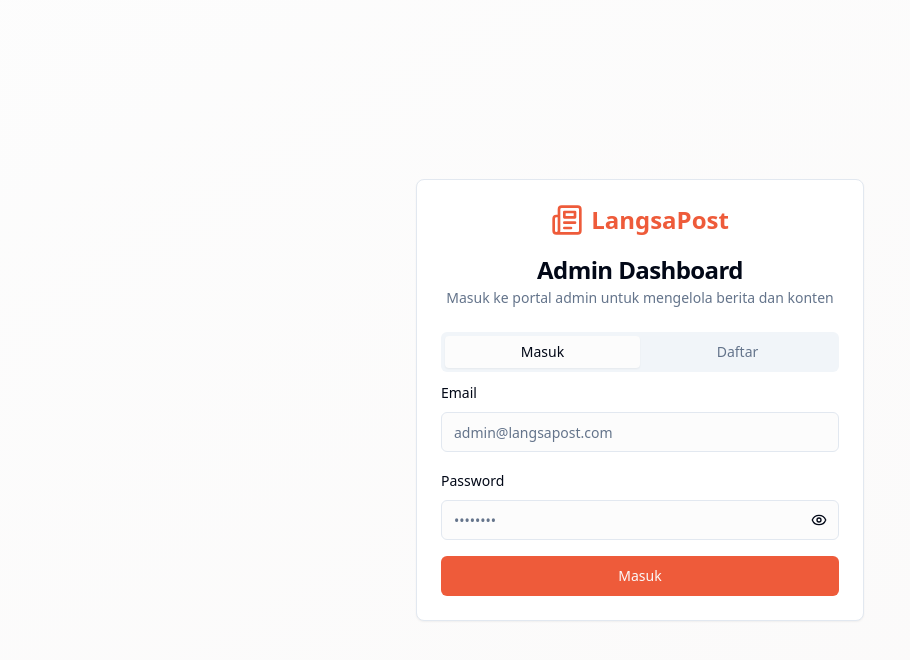
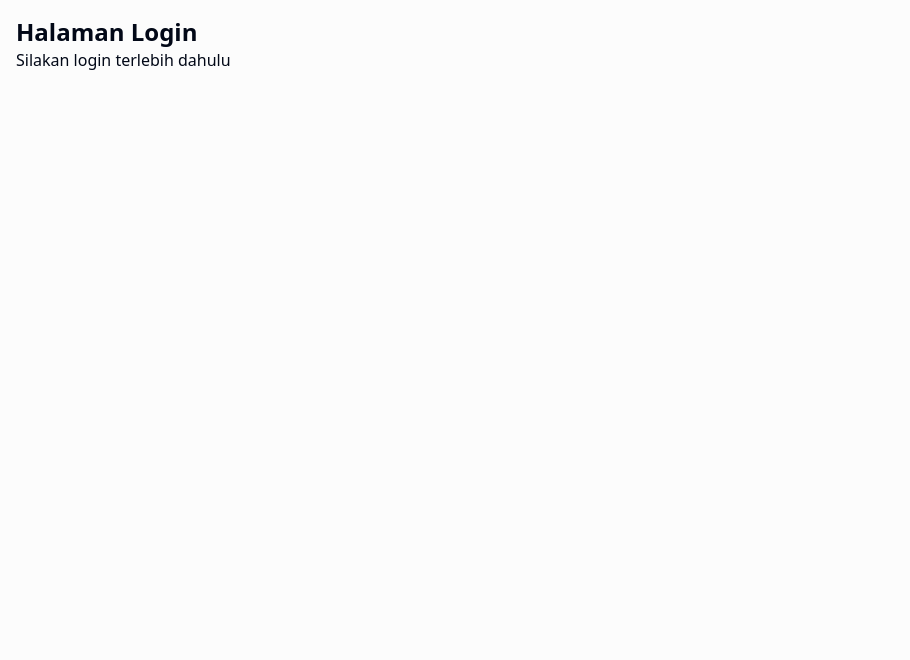
Before and after one commit to 04042015/langsapost-admin-nexus, a React (Vite) app: page /auth in a window 1280 px wide. Shown: the top 660 px of the page, without its empty margins (0-910 px from the left). Built offline with nearby package versions, Linux system fonts and the light colour scheme.

Commit message:
Update Auth.tsx

```diff
--- a/src/pages/Auth.tsx
+++ b/src/pages/Auth.tsx
@@ -1,196 +1,8 @@
-import { useState } from 'react';
-import { Navigate } from 'react-router-dom';
-import { useAuth } from '@/hooks/useAuth';
-import { Button } from '@/components/ui/button';
-import { Input } from '@/components/ui/input';
-import { Label } from '@/components/ui/label';
-import { Card, CardContent, CardDescription, CardHeader, CardTitle } from '@/components/ui/card';
-import { Tabs, TabsContent, TabsList, TabsTrigger } from '@/components/ui/tabs';
-import { Newspaper, Eye, EyeOff } from 'lucide-react';
-
 export default function Auth() {
-  const { user, signIn, signUp, loading } = useAuth();
-  const [isLoading, setIsLoading] = useState(false);
-  const [showPassword, setShowPassword] = useState(false);
-  const [formData, setFormData] = useState({
-    email: '',
-    password: '',
-    fullName: '',
-  });
-
-  if (loading) {
-    return (
-      <div className="min-h-screen flex items-center justify-center">
-        <div className="animate-spin rounded-full h-8 w-8 border-b-2 border-primary"></div>
-      </div>
-    );
-  }
-
-  if (user) {
-    return <Navigate to="/dashboard" replace />;
-  }
-
-  const handleSignIn = async (e: React.FormEvent) => {
-    e.preventDefault();
-    setIsLoading(true);
-
-    const { error } = await signIn(formData.email, formData.password);
-
-    if (error) {
-      console.error('Login error:', error.message);
-    }
-
-    setIsLoading(false);
-  };
-
-  const handleSignUp = async (e: React.FormEvent) => {
-    e.preventDefault();
-    setIsLoading(true);
-
-    const { error } = await signUp(formData.email, formData.password, formData.fullName);
-
-    if (error) {
-      console.error('Signup error:', error.message);
-    }
-
-    setIsLoading(false);
-  };
-
-  const handleInputChange = (e: React.ChangeEvent<HTMLInputElement>) => {
-    setFormData(prev => ({
-      ...prev,
-      [e.target.name]: e.target.value,
-    }));
-  };
-
   return (
-    <div className="min-h-screen bg-gradient-to-br from-background to-secondary/30 flex items-center justify-center p-4">
-      <Card className="w-full max-w-md">
-        <CardHeader className="text-center">
-          <div className="flex items-center justify-center space-x-2 mb-4">
-            <Newspaper className="h-8 w-8 text-primary" />
-            <span className="text-2xl font-bold text-primary">LangsaPost</span>
-          </div>
-          <CardTitle>Admin Dashboard</CardTitle>
-          <CardDescription>
-            Masuk ke portal admin untuk mengelola berita dan konten
-          </CardDescription>
-        </CardHeader>
-        <CardContent>
-          <Tabs defaultValue="signin" className="w-full">
-            <TabsList className="grid w-full grid-cols-2">
-              <TabsTrigger value="signin">Masuk</TabsTrigger>
-              <TabsTrigger value="signup">Daftar</TabsTrigger>
-            </TabsList>
-
-            <TabsContent value="signin">
-              <form onSubmit={handleSignIn} className="space-y-4">
-                <div className="space-y-2">
-                  <Label htmlFor="signin-email">Email</Label>
-                  <Input
-                    id="signin-email"
-                    name="email"
-                    type="email"
-                    placeholder="admin@langsapost.com"
-                    value={formData.email}
-                    onChange={handleInputChange}
-                    required
-                  />
-                </div>
-                <div className="space-y-2">
-                  <Label htmlFor="signin-password">Password</Label>
-                  <div className="relative">
-                    <Input
-                      id="signin-password"
-                      name="password"
-                      type={showPassword ? 'text' : 'password'}
-                      placeholder="••••••••"
-                      value={formData.password}
-                      onChange={handleInputChange}
-                      required
-                    />
-                    <Button
-                      type="button"
-                      variant="ghost"
-                      size="sm"
-                      className="absolute right-0 top-0 h-full px-3 py-2 hover:bg-transparent"
-                      onClick={() => setShowPassword(!showPassword)}
-                    >
-                      {showPassword ? (
-                        <EyeOff className="h-4 w-4" />
-                      ) : (
-                        <Eye className="h-4 w-4" />
-                      )}
-                    </Button>
-                  </div>
-                </div>
-                <Button type="submit" className="w-full" disabled={isLoading}>
-                  {isLoading ? "Masuk..." : "Masuk"}
-                </Button>
-              </form>
-            </TabsContent>
-
-            <TabsContent value="signup">
-              <form onSubmit={handleSignUp} className="space-y-4">
-                <div className="space-y-2">
-                  <Label htmlFor="signup-name">Nama Lengkap</Label>
-                  <Input
-                    id="signup-name"
-                    name="fullName"
-                    type="text"
-                    placeholder="John Doe"
-                    value={formData.fullName}
-                    onChange={handleInputChange}
-                    required
-                  />
-                </div>
-                <div className="space-y-2">
-                  <Label htmlFor="signup-email">Email</Label>
-                  <Input
-                    id="signup-email"
-                    name="email"
-                    type="email"
-                    placeholder="john@langsapost.com"
-                    value={formData.email}
-                    onChange={handleInputChange}
-                    required
-                  />
-                </div>
-                <div className="space-y-2">
-                  <Label htmlFor="signup-password">Password</Label>
-                  <div className="relative">
-                    <Input
-                      id="signup-password"
-                      name="password"
-                      type={showPassword ? 'text' : 'password'}
-                      placeholder="••••••••"
-                      value={formData.password}
-                      onChange={handleInputChange}
-                      required
-                    />
-                    <Button
-                      type="button"
-                      variant="ghost"
-                      size="sm"
-                      className="absolute right-0 top-0 h-full px-3 py-2 hover:bg-transparent"
-                      onClick={() => setShowPassword(!showPassword)}
-                    >
-                      {showPassword ? (
-                        <EyeOff className="h-4 w-4" />
-                      ) : (
-                        <Eye className="h-4 w-4" />
-                      )}
-                    </Button>
-                  </div>
-                </div>
-                <Button type="submit" className="w-full" disabled={isLoading}>
-                  {isLoading ? "Mendaftar..." : "Daftar"}
-                </Button>
-              </form>
-            </TabsContent>
-          </Tabs>
-        </CardContent>
-      </Card>
+    <div className="p-4">
+      <h1 className="text-2xl font-bold">Halaman Login</h1>
+      <p>Silakan login terlebih dahulu</p>
     </div>
   );
 }
```
